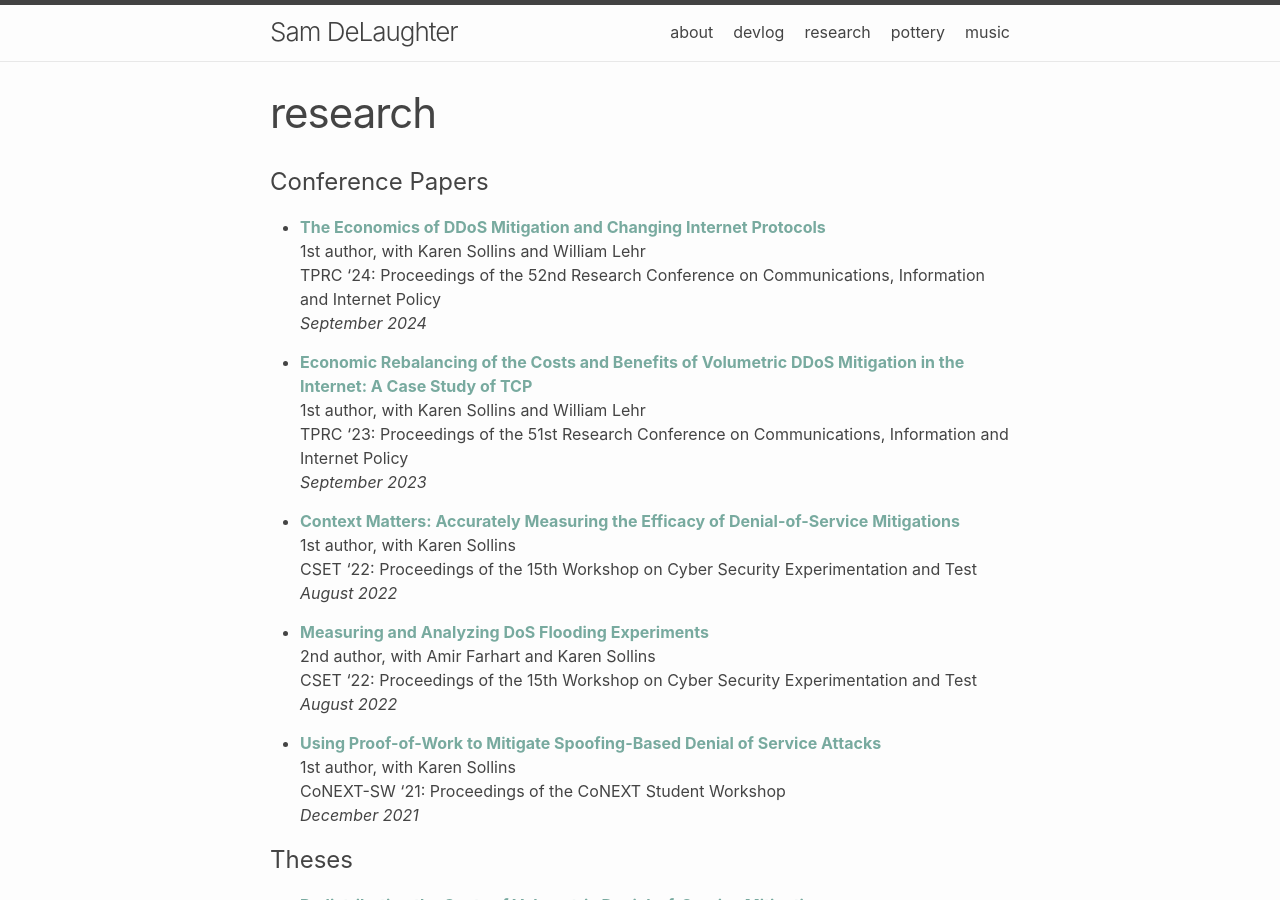
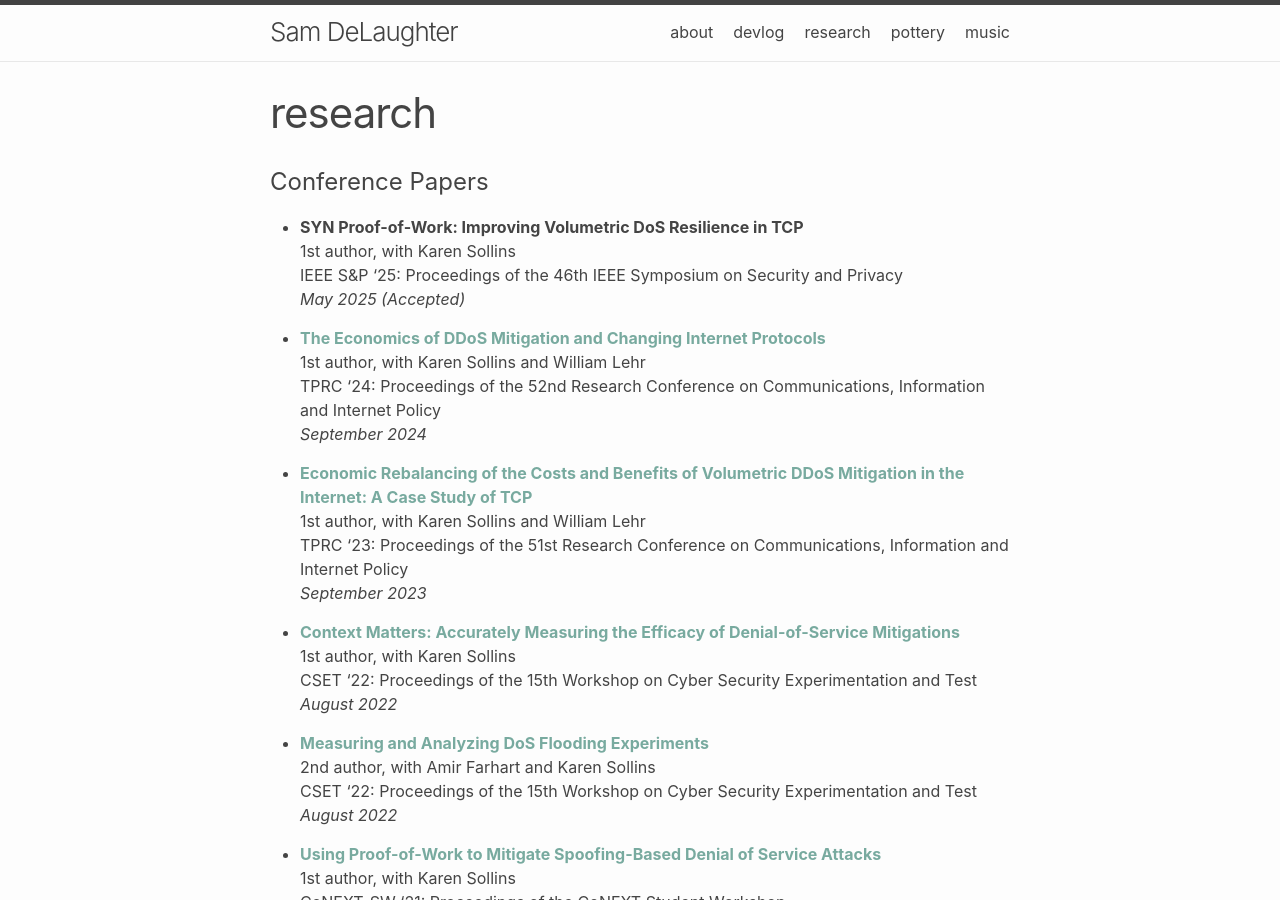
Before and after one commit to sdelaughter/sdelaughter.github.io, a Jekyll site: the page built from research.md, in a window 1280 px wide and 900 px high. Built offline with Jekyll 4.4.1, drawn with Linux system fonts in a browser that asks for light colours.

Commit message:
Update research.md
Accepted to IEEE S&P '25 🎉

```diff
--- a/research.md
+++ b/research.md
@@ -6,6 +6,11 @@ permalink: /research/
 
 
 # Conference Papers
+- **SYN Proof-of-Work: Improving Volumetric DoS Resilience in TCP**<br>
+  1st author, with Karen Sollins<br>
+  IEEE S&P '25: Proceedings of the 46th IEEE Symposium on Security and Privacy<br>
+  *May 2025 (Accepted)*
+
 - **[The Economics of DDoS Mitigation and Changing Internet Protocols](https://papers.ssrn.com/sol3/papers.cfm?abstract_id=4916659)**<br>
   1st author, with Karen Sollins and William Lehr<br>
   TPRC '24: Proceedings of the 52nd Research Conference on Communications, Information and Internet Policy<br>
```
